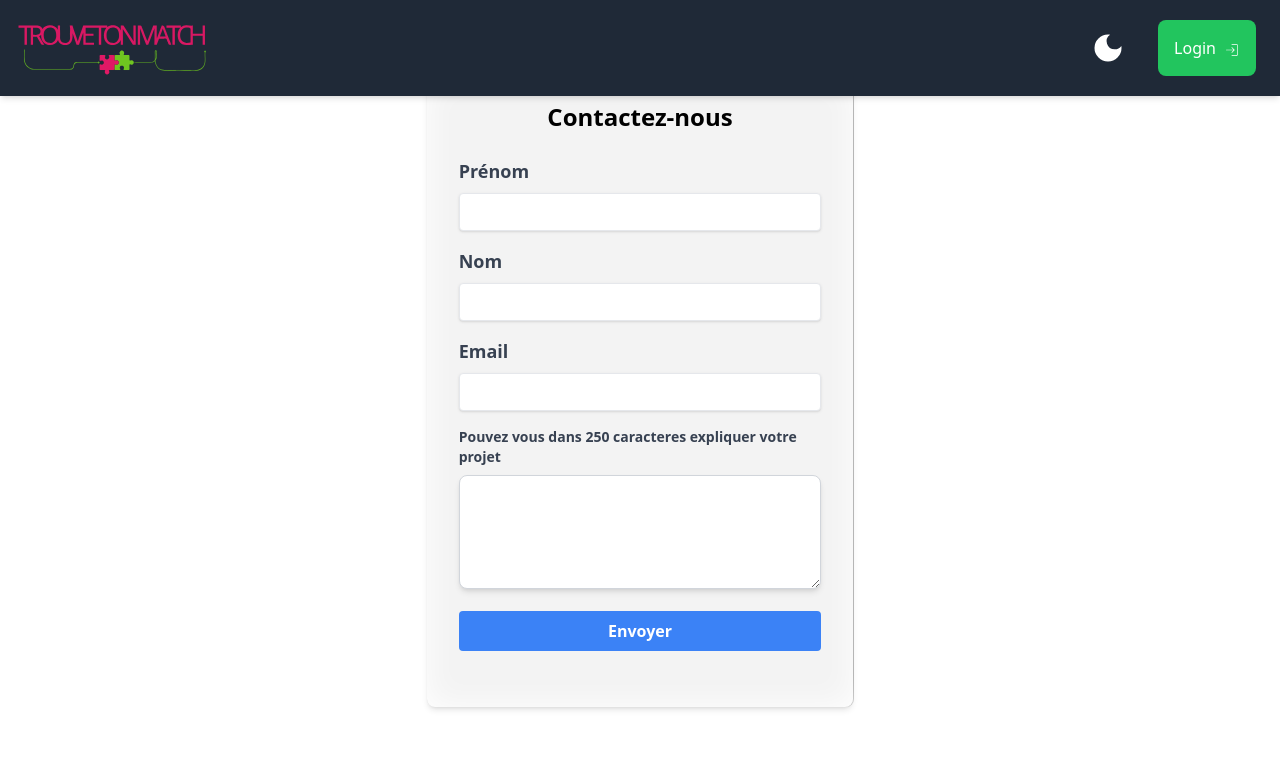
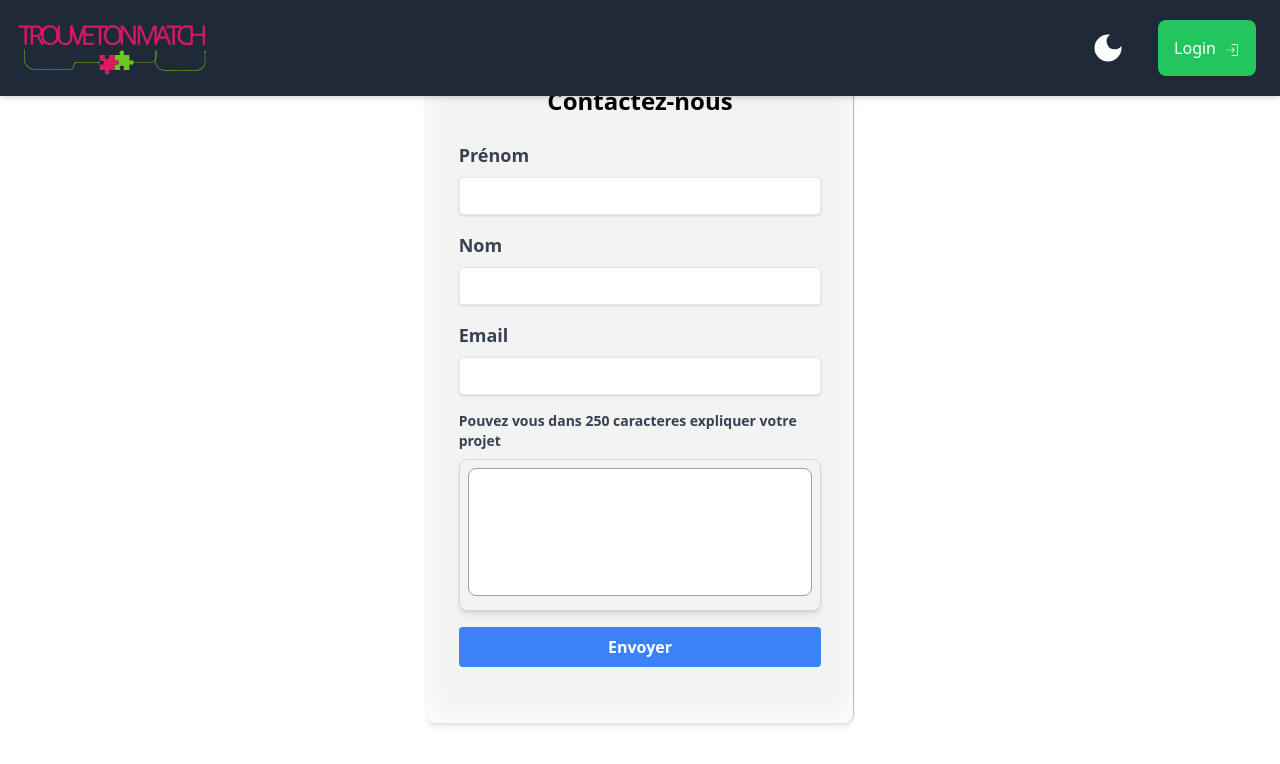
Before and after one commit to Omar1H1/initiative-app, a React (Vite) app in the folder FrontEnd/: page /contact in a window 1280 px wide. Shown: the top 764 px of the page. Built offline with nearby package versions, Linux system fonts and the light colour scheme.

Commit message:
hoxfix: fixed css on textarea

```diff
--- a/FrontEnd/src/components/ContactFrom.tsx
+++ b/FrontEnd/src/components/ContactFrom.tsx
@@ -30,8 +30,8 @@ const ContactFrom = () => {
   // @ts-ignore
   return (
     <>
-      <div className="bg-transparent h-screen flex items-center justify-center rounded-lg">
-        <div className="dark:bg-gray-800 bg-white w-4/12 shadow-md px-8 pt-6 pb-8 mb-4 rounded-lg bg-opacity-90 backdrop-filter backdrop-blur-lg backdrop-brightness-50">
+      <div className="bg-transparent h-screen flex items-center justify-center rounded-lg overflow-hidden">
+        <div className="dark:bg-gray-800 bg-white w-11/12 sm:w-4/12 shadow-md px-8 pt-6 pb-8 mb-4 rounded-lg bg-opacity-90 backdrop-filter backdrop-blur-lg backdrop-brightness-50 overflow-hidden">
           <h2 className="text-2xl font-bold mb-6 text-center dark:text-white">
             Contactez-nous
           </h2>
@@ -88,15 +88,16 @@ const ContactFrom = () => {
               >
                 Pouvez vous dans 250 caracteres expliquer votre projet
               </label>
-              <textarea
-                className="lg:max-w-full sm:w-fit sm:max-w-[270px] rounded-lg shadow-md border border-gray-300 p-2 w-fit text-black"
-                id="text-area"
+              <div className="lg:max-w-full sm:w-full sm:max-w-[170px] rounded-lg shadow-md border border-gray-300 p-2 w-full text-black">
+       <textarea
+      className="w-full h-32 p-2 border border-gray-400 rounded-lg resize-none"                id="text-area"
                 rows="4"
                 cols="50"
                 maxLength="280"
                 value={text}
                 onChange={(e) => setText(e.target.value)}
-              ></textarea>
+               ></textarea>
+              </div>
             </div>
 
             <div className="mb-6">
```
